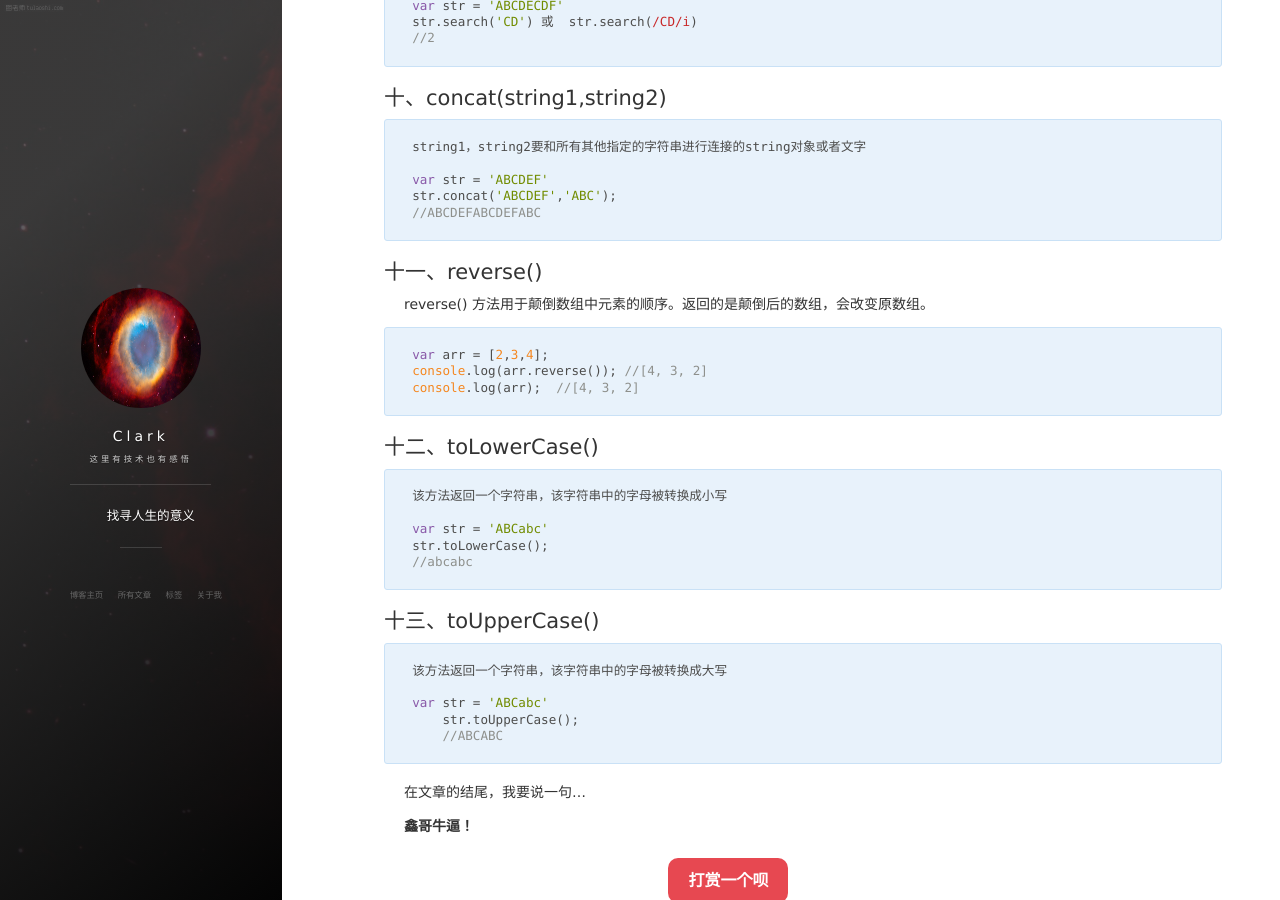
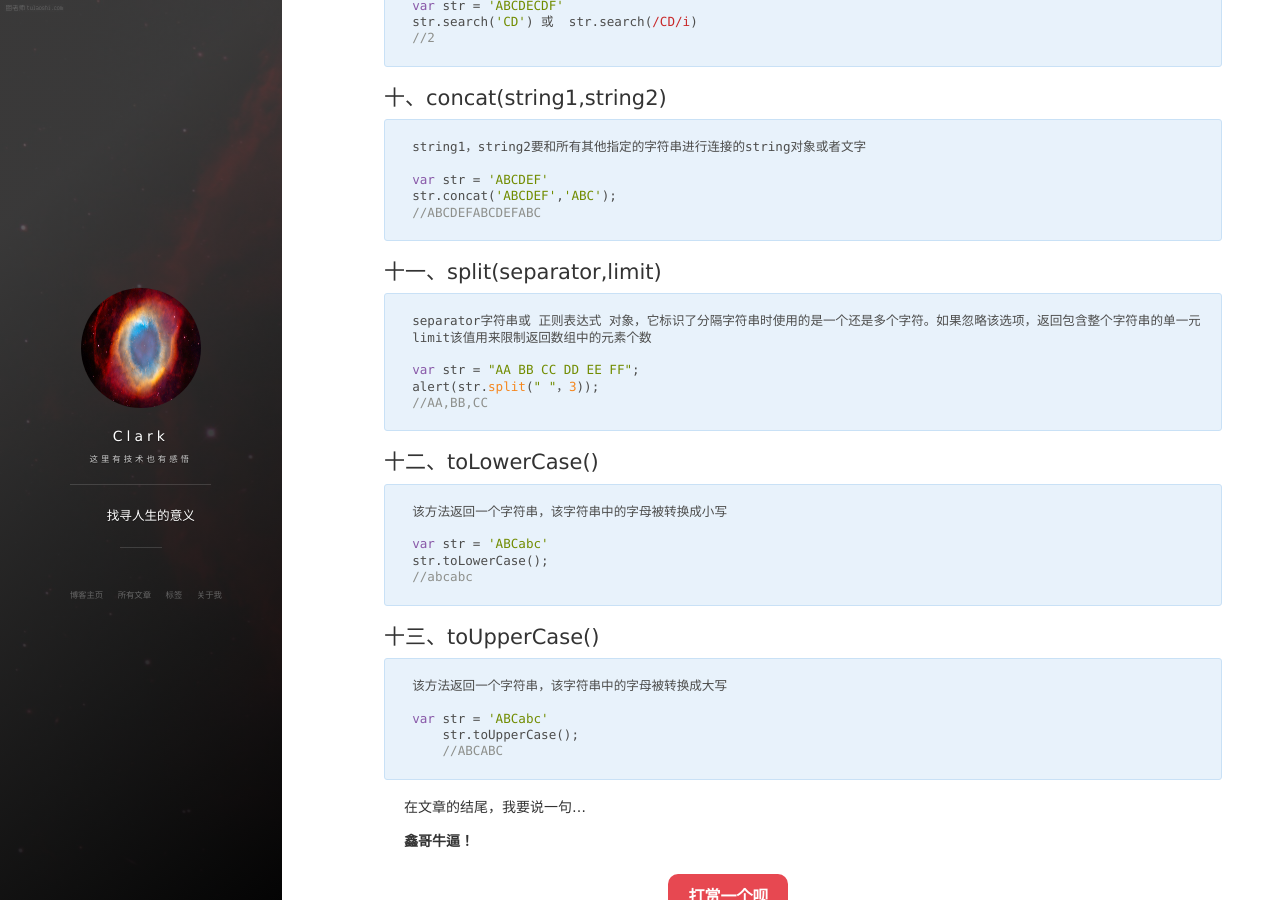
Before and after one commit to clark-maybe/fanliang8023.github.io, a Jekyll site: the page built from _posts/2019-1-22-javascript常用string操作方法.md, in a window 1280 px wide and 900 px high, scrolled down 1752 px. Built offline with Jekyll 4.4.1, drawn with Linux system fonts in a browser that asks for light colours; nearby versions of some CDN libraries; comment, search, counter and statistics services are not loaded.

Commit message:
addNewCode

```diff
--- a/_posts/2019-1-22-javascript常用string操作方法.md
+++ b/_posts/2019-1-22-javascript常用string操作方法.md
@@ -94,13 +94,14 @@ tag: 技术分享
     str.concat('ABCDEF','ABC');
     //ABCDEFABCDEFABC
 
-## 十一、reverse()
+## 十一、split(separator,limit)
 
-   reverse() 方法用于颠倒数组中元素的顺序。返回的是颠倒后的数组，会改变原数组。
+    separator字符串或 正则表达式 对象，它标识了分隔字符串时使用的是一个还是多个字符。如果忽略该选项，返回包含整个字符串的单一元素数组。
+    limit该值用来限制返回数组中的元素个数
 
-    var arr = [2,3,4];
-    console.log(arr.reverse()); //[4, 3, 2]
-    console.log(arr);  //[4, 3, 2]
+    var str = "AA BB CC DD EE FF";
+    alert(str.split(" "，3));
+    //AA,BB,CC
 
 ## 十二、toLowerCase()
 
```
